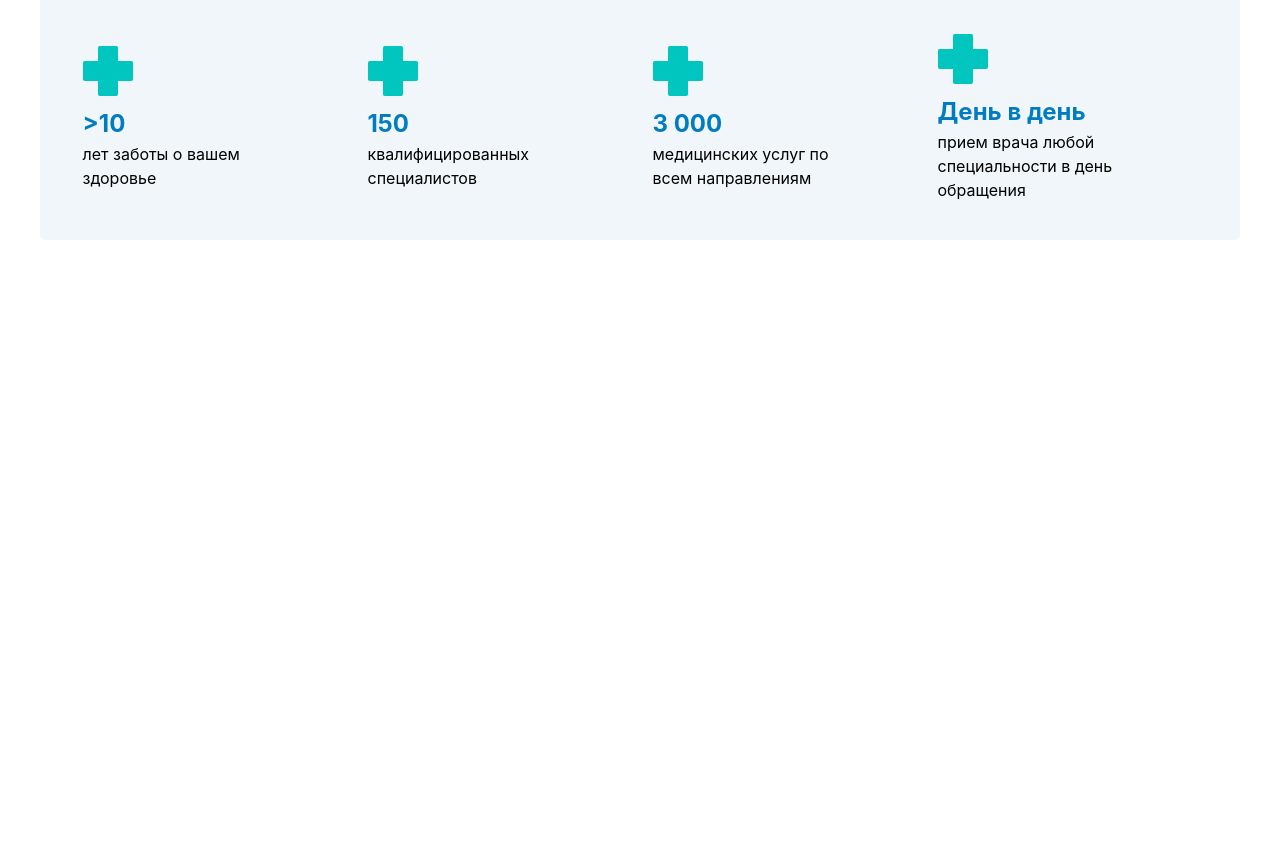
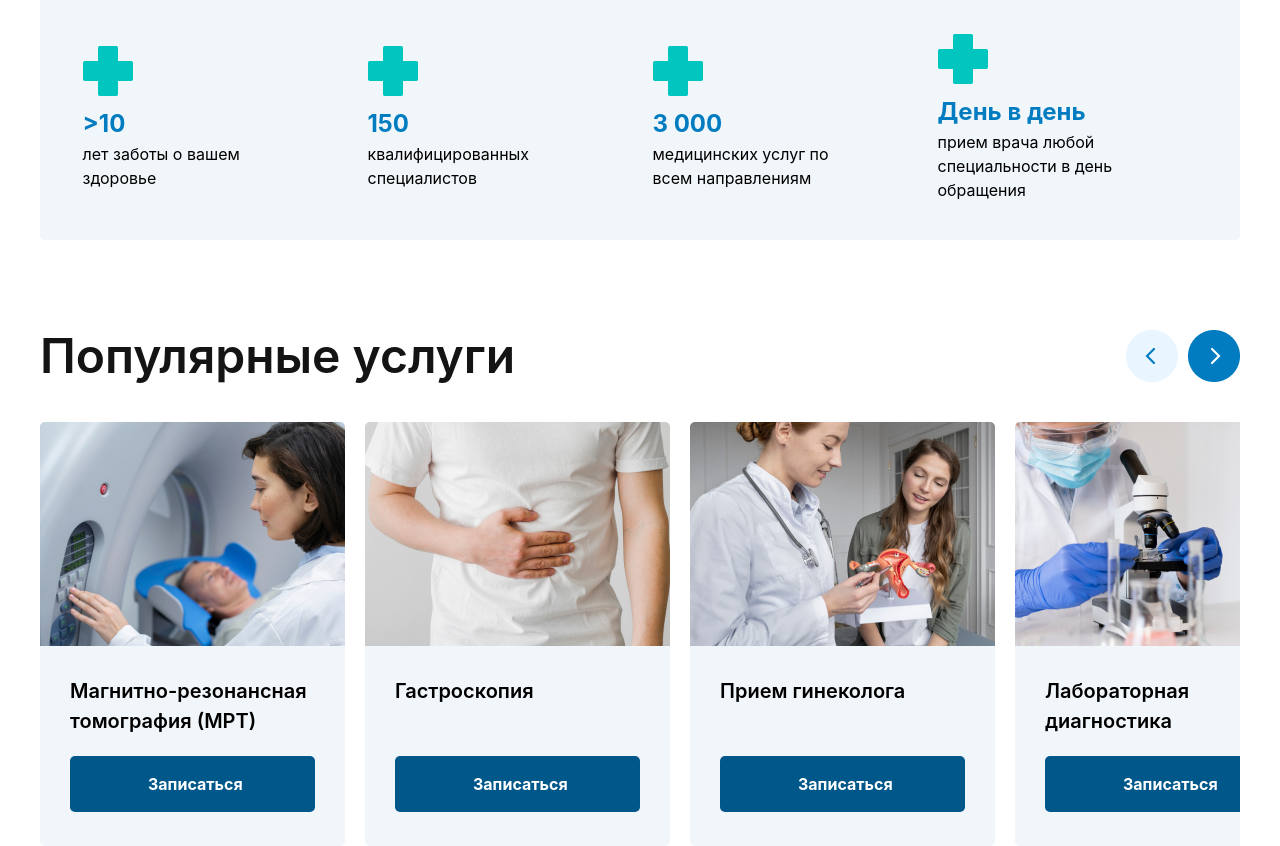
Before and after one commit to rxmnw/EXAM-WEEK-4, a website: page src/page2.html in a window 1280 px wide. Shown: the part 2863-3709 px from the top of the page. Before the commit the page ends 3103 px from the top, so only its background shows below. Drawn offline with nearby package versions, Linux system fonts and the light colour scheme; files that its build step writes are made by us from their sources.

Commit message:
section5

```diff
--- a/src/page2.html
+++ b/src/page2.html
@@ -298,6 +298,47 @@
         </section>
 
 
+ <section class="max-w-300 m-auto">
+            <div class=" justify-center flex lg:justify-between flex-wrap items-center mt-[80px]">
+                <p class="lg:text-[48px] text-[34px] font-semibold text-[#141414]">Популярные услуги</p>
+                <img class="lg:mt-0 mt-[15px] lg:mr-0 mr-[190px]" src="./hojiakbarIMG/Slider Buttons.png" alt="">
+            </div>
+            <div class="mt-[30px] overflow-scroll flex justify-center lg:justify-around gap-[20px]">
+                <div class="w-[305px] h-[424px] bg-[#F0F6F9] rounded-[5px] lg:ml-[0px] ml-[15px]">
+                    <img src="./hojiakbarIMG/image (1).png" alt="" />
+                    <div class="p-[30px_30px]">
+                        <p class="text-[20px] font-semibold w-[245px]">Магнитно-резонансная томография (МРТ)</p>
+                        <p class="p-[16px_78px] bg-[#00578A] text-white text-[16px] font-bold rounded-[5px] mt-[20px]">
+                            Записаться </p>
+                    </div>
+                </div>
+                <div class="w-[305px] h-[424px] bg-[#F0F6F9] rounded-[5px] ">
+                    <img src="./hojiakbarIMG/image (2).png" alt="" />
+                    <div class="p-[30px_30px]">
+                        <p class="text-[20px] font-semibold">Гастроскопия</p>
+                        <p class="p-[16px_78px] bg-[#00578A] text-white text-[16px] font-bold rounded-[5px] mt-[50px]">
+                            Записаться</p>
+                    </div>
+                </div>
+                <div class="w-[305px] h-[424px] bg-[#F0F6F9] rounded-[5px]   ">
+                    <img src="./hojiakbarIMG/image (3).png" alt="" />
+                    <div class="p-[30px_30px]">
+                        <p class="text-[20px] font-semibold w-[245px]">Прием гинеколога</p>
+                        <p class="p-[16px_78px] bg-[#00578A] text-white text-[16px] font-bold rounded-[5px] mt-[50px]">
+                            Записаться </p>
+                    </div>
+                </div>
+                <div class="w-[305px] h-[424px] bg-[#F0F6F9] rounded-[5px]  ">
+                    <img src="./hojiakbarIMG/image (4).png" alt="" />
+                    <div class="p-[30px_30px]">
+                        <p class="text-[20px] font-semibold w-[245px]">Лабораторная диагностика</p>
+                        <p class="p-[16px_78px] bg-[#00578A] text-white text-[16px] font-bold rounded-[5px] mt-[20px]">
+                            Записаться</p>
+                    </div>
+                </div>
+            </div>
+        </section>
+
 
 </body>
 </html>
```
Also changed, not shown: src/hojiakbarIMG/Slider Buttons.png (added), src/hojiakbarIMG/image (1).png (added), src/hojiakbarIMG/image (2).png (added), src/hojiakbarIMG/image (3).png (added), src/hojiakbarIMG/image (4).png (added).
